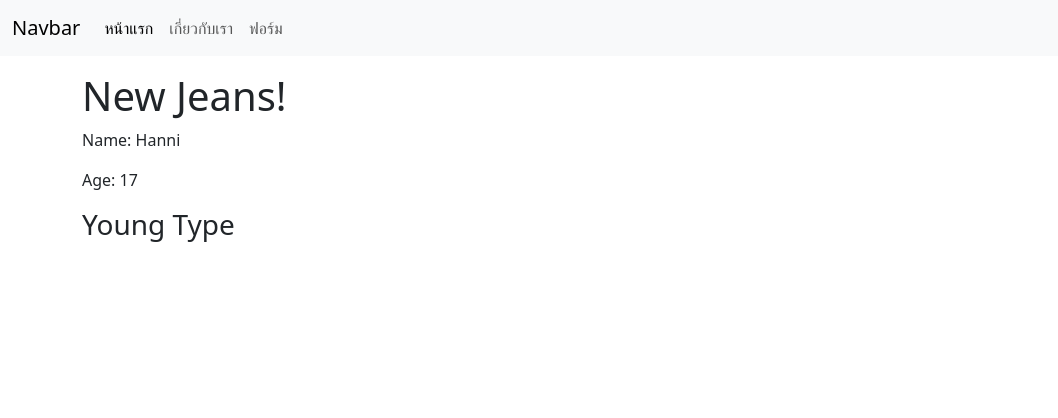
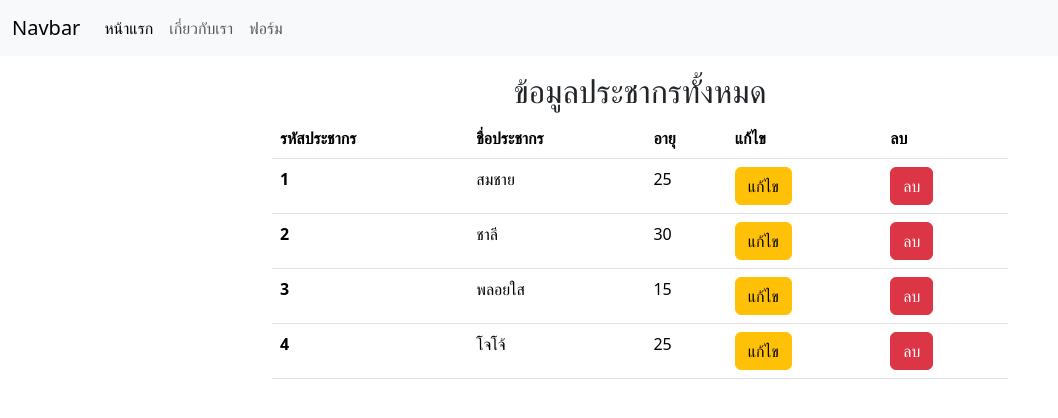
Before and after one commit to SorawitZongkun/django-framwork, a Django app: page / in a window 1280 px wide. Shown: the top 418 px of the page, without its empty margins (0-1058 px from the left). Run offline with Django 4.2, Linux system fonts and the light colour scheme; data comes from the database, SQL or seed files in the repository; both versions use the stored data as it was after the commit.

Commit message:
show data on table

```diff
--- a/myapp/templates/base.html
+++ b/myapp/templates/base.html
@@ -35,12 +35,14 @@
   </nav>
 
   <div class="container mt-3">
-    <div class="col-md-4"></div>
-    <div class="col-md-4">
-      {% block content %}
-      {% endblock %}
+    <div class="row">
+      <div class="col-md-2"></div>
+      <div class="col-md-8">
+        {% block content %}
+        {% endblock %}
+      </div>
+      <div class="col-md-2"></div>
     </div>
-    <div class="col-md-4"></div>
   </div>
   <script src="https://cdn.jsdelivr.net/npm/bootstrap@5.3.0-alpha3/dist/js/bootstrap.bundle.min.js" integrity="sha384-ENjdO4Dr2bkBIFxQpeoTz1HIcje39Wm4jDKdf19U8gI4ddQ3GYNS7NTKfAdVQSZe" crossorigin="anonymous"></script>
 </body>
--- a/myapp/templates/index.html
+++ b/myapp/templates/index.html
@@ -5,13 +5,27 @@
 {% endblock %}
 
 {% block content %}
-  <h1>New Jeans!</h1>
-  <p>Name: {{ name }}</p>
-  <p>Age: {{ age }}</p>
-
-  {% if age >= 30 %}
-    <h3>Adult Type</h3>
-  {% else %}
-    <h3>Young Type</h3>
-  {% endif %}
+<h2 class="text-center">ข้อมูลประชากรทั้งหมด</h2>
+<table class="table">
+  <thead>
+    <tr>
+      <th scope="col">รหัสประชากร</th>
+      <th scope="col">ชื่อประชากร</th>
+      <th scope="col">อายุ</th>
+      <th scope="col">แก้ไข</th>
+      <th scope="col">ลบ</th>
+    </tr>
+  </thead>
+  <tbody>
+    {% for person in all_person %}
+      <tr>
+        <th scope="row">{{ person.id }}</th>
+        <td>{{ person.name }}</td>
+        <td>{{ person.age }}</td>
+        <td><a href="#" class="btn btn-warning">แก้ไข</a></td>
+        <td><a href="#" class="btn btn-danger">ลบ</a></td>
+      </tr>
+    {% endfor %}
+  </tbody>
+</table>
 {% endblock %}
--- a/myapp/views.py
+++ b/myapp/views.py
@@ -1,14 +1,15 @@
 from django.shortcuts import render
 from django.http import HttpResponse
+from myapp.models import Person
 
 # Create your views here.
 
 
 def index(request):
     # return HttpResponse('OMG')
-    name = 'Hanni'
-    age = 17
-    return render(request, 'index.html', {"name": name, "age": age})
+    all_person = Person.objects.all()
+    # all_person = Person.objects.filter(age=25)
+    return render(request, 'index.html', {"all_person": all_person})
 
 
 def about(request):
```
Also changed, not shown: db.sqlite3.
